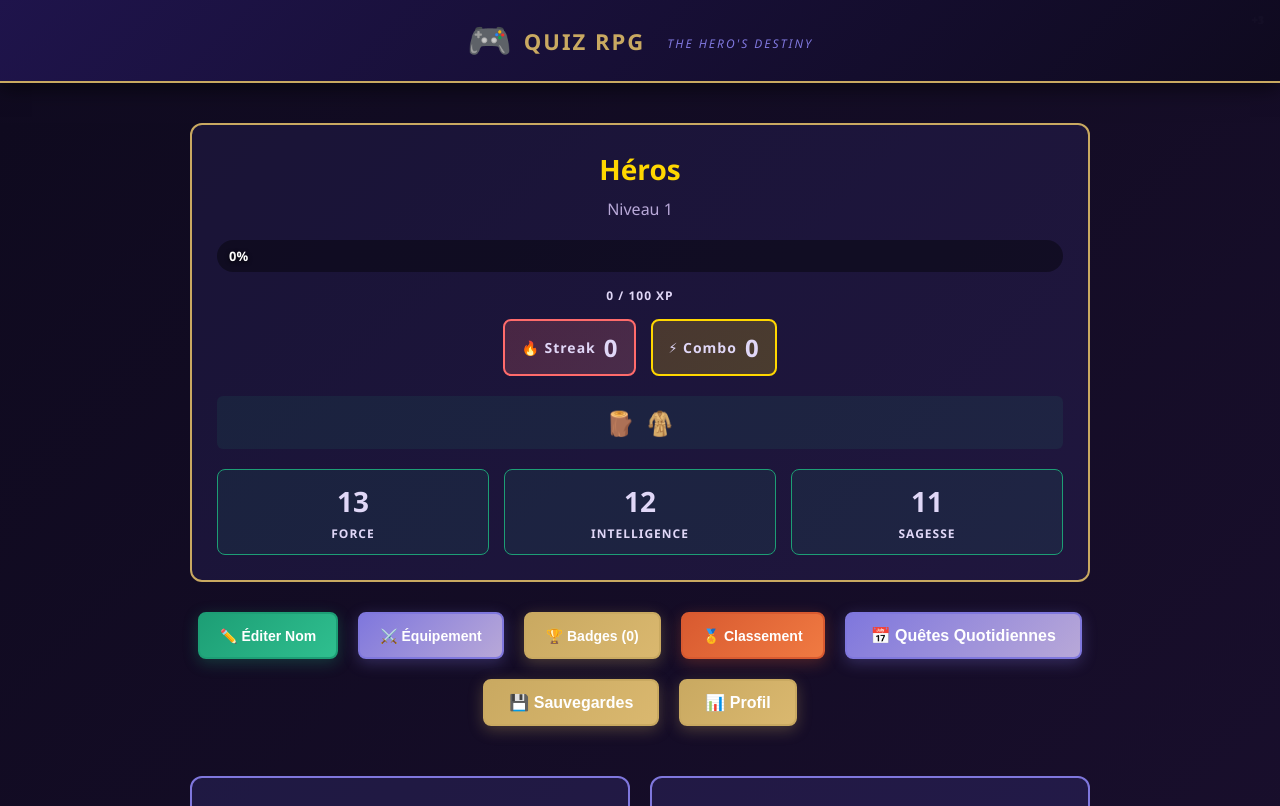
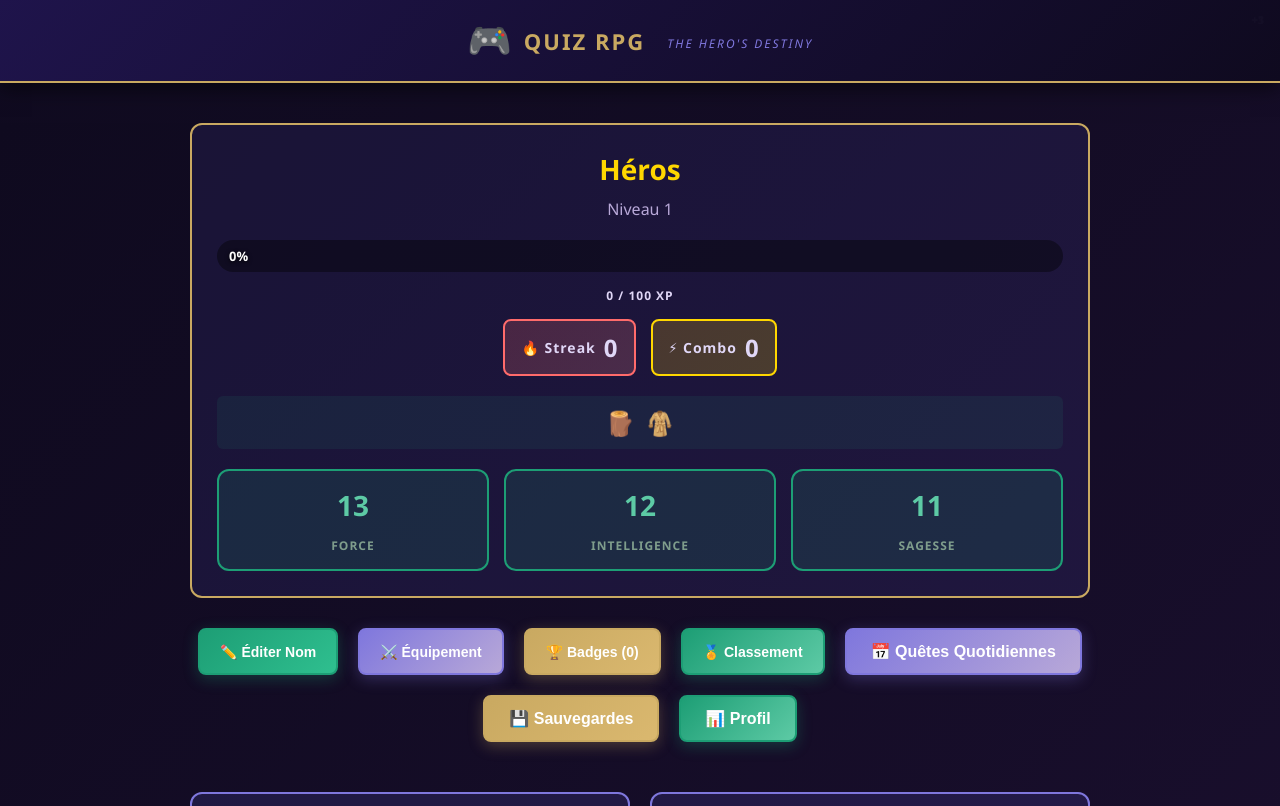
Before and after one commit to LaetitiaBraun/quiz-rpg, a React (Vite) app: page / in a window 1280 px wide. Shown: the top 806 px of the page. Built offline with nearby package versions, Linux system fonts and the light colour scheme; no server answers.

Commit message:
fix: green buttons for Classement and Profil, add stat-box hover

```diff
--- a/src/styles/CharacterCard.css
+++ b/src/styles/CharacterCard.css
@@ -198,6 +198,41 @@
   gap: 15px;
 }
 
+.stat-box {
+  background: rgba(29, 158, 117, 0.15);
+  border: 2px solid #1d9e75;
+  border-radius: 12px;
+  padding: 15px;
+  display: flex;
+  flex-direction: column;
+  align-items: center;
+  gap: 8px;
+  cursor: pointer;
+  transition: all 0.3s;
+}
+
+.stat-box:hover {
+  transform: translateY(-5px);
+  background: rgba(29, 158, 117, 0.28);
+  border-color: #5dcaa5;
+  box-shadow: 0 8px 25px rgba(29, 158, 117, 0.4);
+}
+
+.stat-box .stat-value {
+  font-size: 28px;
+  font-weight: bold;
+  color: #5dcaa5;
+  transition: all 0.3s;
+}
+
+.stat-box .stat-label {
+  font-size: 12px;
+  color: #7f9d8c;
+  font-weight: bold;
+  letter-spacing: 1px;
+  text-transform: uppercase;
+}
+
 .stat-item {
   background: rgba(29, 158, 117, 0.15);
   border: 2px solid var(--accent-green);
--- a/src/styles/HubScreen.css
+++ b/src/styles/HubScreen.css
@@ -265,15 +265,15 @@
 }
 
 .button-leaderboard {
-  background: linear-gradient(135deg, #d85a30, #f07a42);
+  background: linear-gradient(135deg, #1d9e75, #5dcaa5);
   color: white;
-  box-shadow: 0 4px 15px rgba(216, 90, 48, 0.3);
-  border: 2px solid #d85a30;
+  box-shadow: 0 4px 15px rgba(29, 158, 117, 0.3);
+  border: 2px solid #1d9e75;
 }
 
 .button-leaderboard:hover {
   transform: translateY(-3px);
-  box-shadow: 0 6px 20px rgba(216, 90, 48, 0.5);
+  box-shadow: 0 6px 20px rgba(29, 158, 117, 0.5);
 }
 
 .button-daily-quests {
@@ -301,15 +301,15 @@
 }
 
 .button-profile {
-  background: linear-gradient(135deg, #c9a961, #dab86f);
+  background: linear-gradient(135deg, #1d9e75, #5dcaa5);
   color: white;
-  box-shadow: 0 4px 15px rgba(201, 169, 97, 0.3);
-  border: 2px solid #c9a961;
+  box-shadow: 0 4px 15px rgba(29, 158, 117, 0.3);
+  border: 2px solid #1d9e75;
 }
 
 .button-profile:hover {
   transform: translateY(-3px);
-  box-shadow: 0 6px 20px rgba(201, 169, 97, 0.5);
+  box-shadow: 0 6px 20px rgba(29, 158, 117, 0.5);
 }
 
 .hub-buttons {
```
